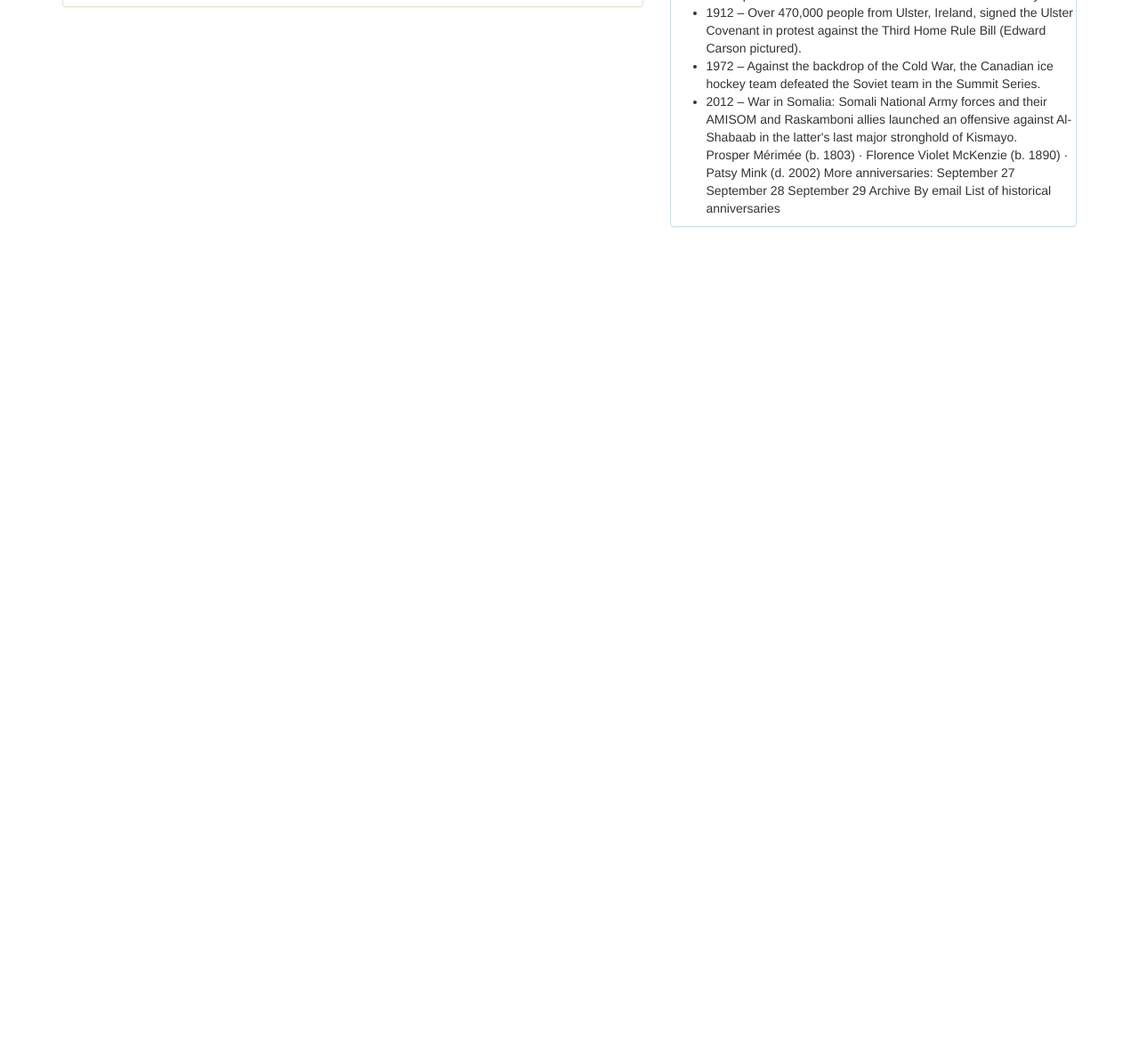
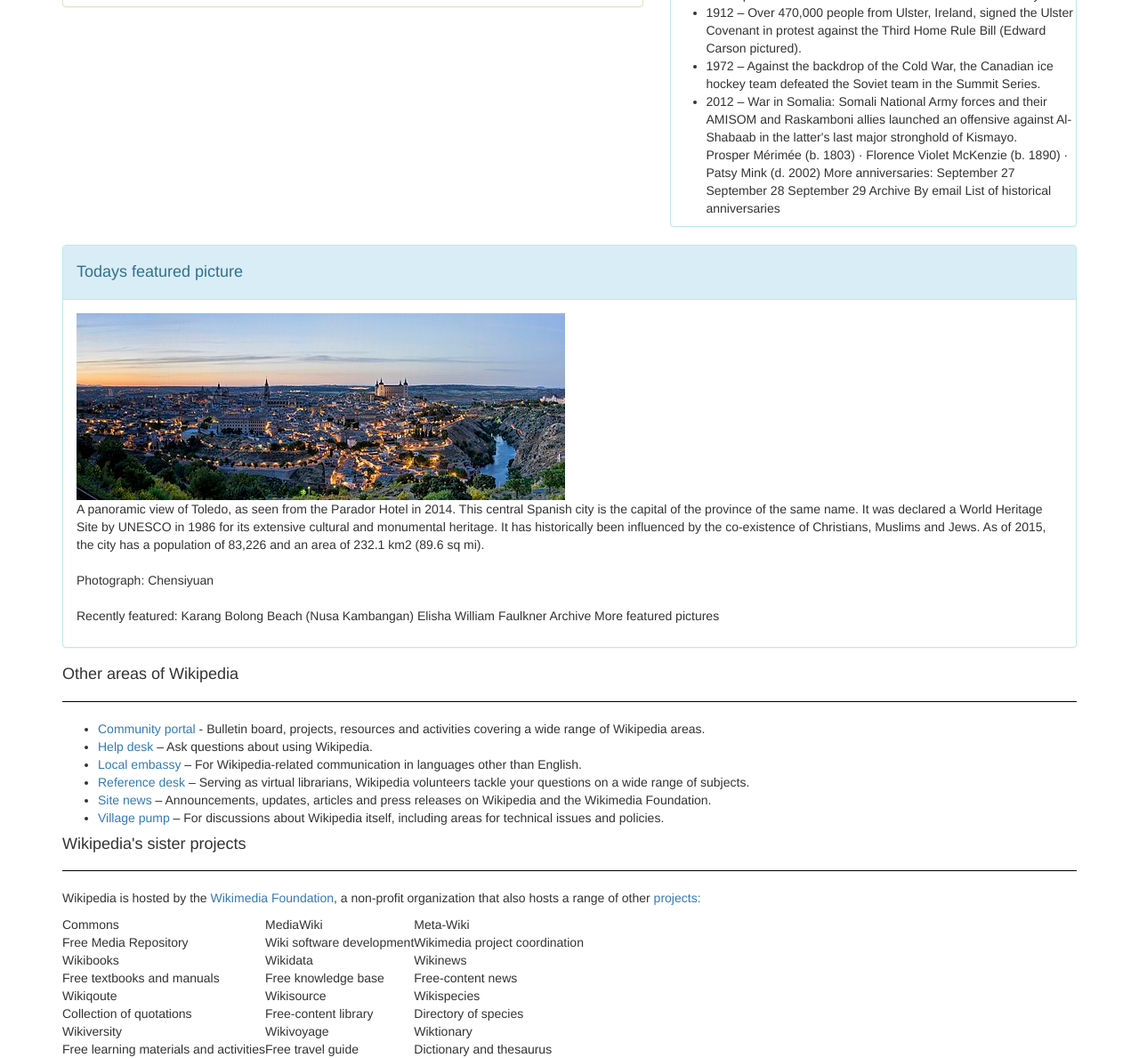
Before and after one commit to Julianralexander/wiki, a plain HTML site: page index.html in a window 1280 px wide. Shown: the part 1189-2378 px from the top of the page at 89% size. Before the commit the page ends 1464 px from the top, so only its background shows below. Drawn offline with Linux system fonts and the light colour scheme.

Commit message:
Added a bunch of text, the second panel, images folder and image in line, and formatting

```diff
--- a/css/styles.css
+++ b/css/styles.css
@@ -0,0 +1,4 @@
+hr {
+  border-width: 1px;
+  border-color: black;
+}
--- a/index.html
+++ b/index.html
@@ -4,7 +4,7 @@
     <meta charset="utf-8">
     <link rel="stylesheet" href="css/bootstrap.css" type="text/css">
     <link rel="stylesheet" href="css/styles.css" type="text/css">
-    <title>Dan and Julian</title>
+    <title>Wikipedia, the free encyclopedia</title>
   </head>
   <body>
     <div class="container">
@@ -26,7 +26,6 @@
 
       <div class="row">
         <div class="col-md-7">
-
           <div class="panel panel-success">
             <div class="panel-heading">
               <h4>From today's featured article</h4>
@@ -90,8 +89,83 @@
             </ul>
           </div>
         </div>
+      </div>
+
+      <div class="panel panel-info">
+        <div class="panel-heading">
+          <h4>Todays featured picture</h4>
+        </div>
+        <div class="panel-body">
+          <img src="img/toledo.jpg" alt="A picture of Toledo, Spain.">
+          <p>A panoramic view of Toledo, as seen from the Parador Hotel in 2014. This central Spanish city is the capital of the province of the same name. It was declared a World Heritage Site by UNESCO in 1986 for its extensive cultural and monumental heritage. It has historically been influenced by the co-existence of Christians, Muslims and Jews. As of 2015, the city has a population of 83,226 and an area of 232.1 km2 (89.6 sq mi).
+            <br>
+            <br>
+            Photograph: Chensiyuan
+            <br>
+            <br>
+            Recently featured: Karang Bolong Beach (Nusa Kambangan) Elisha William Faulkner
+            Archive More featured pictures
+          </p>
+        </div>
+      </div>
+
+      <div class="Simple">
+      <h4>Other areas of Wikipedia</h4>
+      <hr>
+        <ul>
+          <li><a href="#">Community portal</a> - Bulletin board, projects, resources and activities covering a wide range of Wikipedia areas.</li>
+          <li><a href="#">Help desk</a> – Ask questions about using Wikipedia.</li>
+          <li><a href="#">Local embassy</a> – For Wikipedia-related communication in languages other than English.</li>
+          <li><a href="#">Reference desk</a> – Serving as virtual librarians, Wikipedia volunteers tackle your questions on a wide range of subjects.</li>
+          <li><a href="#">Site news</a> – Announcements, updates, articles and press releases on Wikipedia and the Wikimedia Foundation.</li>
+          <li><a href="#">Village pump</a> – For discussions about Wikipedia itself, including areas for technical issues and policies.</li>
+
+        </ul>
+      </div>
+
+      <div class="Box">
+      <h4>Wikipedia's sister projects</h4>
+      <hr>
+      <p>Wikipedia is hosted by the <a href="#">Wikimedia Foundation</a>, a non-profit organization that also hosts a range of other <a href="#">projects:</a></p>
+
+
+    <table>
+      <tr>
+        <td>Commons<br>Free Media Repository</td>
+        <td>MediaWiki<br>Wiki software development</td>
+        <td>Meta-Wiki<br>Wikimedia project coordination</td>
+      </tr>
+      <tr>
+        <td>Wikibooks<br>Free textbooks and manuals</td>
+        <td>Wikidata<br>Free knowledge base</td>
+        <td>Wikinews<br>Free-content news</td>
+      </tr>
+      <tr>
+        <td>Wikiqoute<br>Collection of quotations</td>
+        <td>Wikisource<br>Free-content library</td>
+        <td>Wikispecies<br>Directory of species</td>
+      </tr>
+      <tr>
+        <td>Wikiversity<br>Free learning materials and activities</td>
+        <td>Wikivoyage<br>Free travel guide</td>
+        <td>Wiktionary<br>Dictionary and thesaurus</td>
+      </tr>
+    </table>
+
+
+
+
+
+
+
+
 
       </div>
+
+
+
+
+
 
 
     </div>
```
Also changed, not shown: img/1.png (added), img/10.png (added), img/11.png (added), img/12.png (added), img/2.png (added), img/3.png (added), img/4.png (added), img/5.png (added), img/6.png (added), img/7.png (added), img/8.png (added), img/9.png (added), img/toledo.jpg (added).
